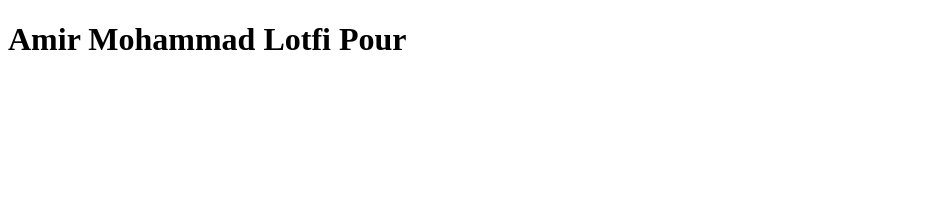
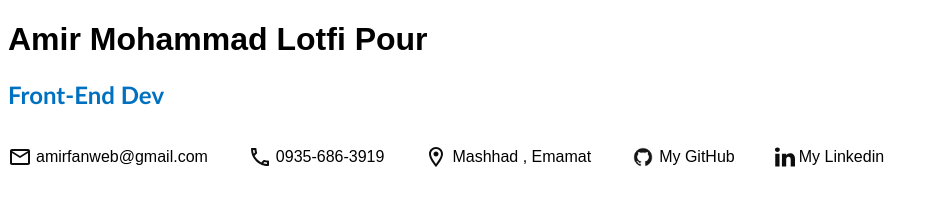
Before and after one commit to IsAmirMmd/cv-resume, a plain HTML site: page index.html in a window 1280 px wide. Shown: the whole page, without its empty margins (0-939 px from the left). Drawn offline with Linux system fonts and the light colour scheme.

Commit message:
making link to my social icon

```diff
--- a/index.html
+++ b/index.html
@@ -4,9 +4,65 @@
     <meta charset="UTF-8" />
     <meta name="viewport" content="width=device-width, initial-scale=1.0" />
     <title>AmirMmd CV</title>
-    <style></style>
+    <style>
+      * {
+        font-family: Arial;
+      }
+      h1 {
+        font-weight: 900;
+      }
+      h2 {
+        font-family: Calibri;
+        color: #0070c0;
+        font-weight: 900;
+      }
+      .social-icon {
+        display: flex;
+        flex-wrap: wrap;
+        column-gap: 40px;
+      }
+      .social-icon p {
+        display: flex;
+        align-items: center;
+        gap: 4px;
+      }
+      .social-icon a {
+        color: #000 !important;
+        text-decoration: none;
+      }
+      .social-icon img {
+        width: 24px;
+        aspect-ratio: 1;
+        mix-blend-mode: multiply;
+      }
+    </style>
   </head>
   <body>
     <h1>Amir Mohammad Lotfi Pour</h1>
+    <h2>Front-End Dev</h2>
+    <div class="social-icon">
+      <p>
+        <img src="./assets/email.svg" alt="" />
+        <a href="mailto:amirfanweb@gmail.com">amirfanweb@gmail.com</a>
+      </p>
+      <p>
+        <img src="./assets/call.svg" alt="" />
+        <a href="tel:09356863919">0935-686-3919</a>
+      </p>
+      <p>
+        <img src="./assets/location.svg" alt="" />
+        <a>Mashhad , Emamat</a>
+      </p>
+      <p>
+        <img src="./assets/github.png" alt="" />
+        <a href="https://github.com/IsAmirMmd">My GitHub</a>
+      </p>
+      <p>
+        <img src="./assets/link.svg" alt="" style="width: 20px" />
+        <a href="https://linkedin.com/in/amir-mohammad-lotfi-pour-74b342288"
+          >My Linkedin</a
+        >
+      </p>
+    </div>
   </body>
 </html>
```
Also changed, not shown: assets/call.png (added), assets/call.svg (added), assets/email.png (added), assets/email.svg (added), assets/github.png (added), assets/link.png (added), assets/link.svg (added), assets/location.png (added), assets/location.svg (added).
